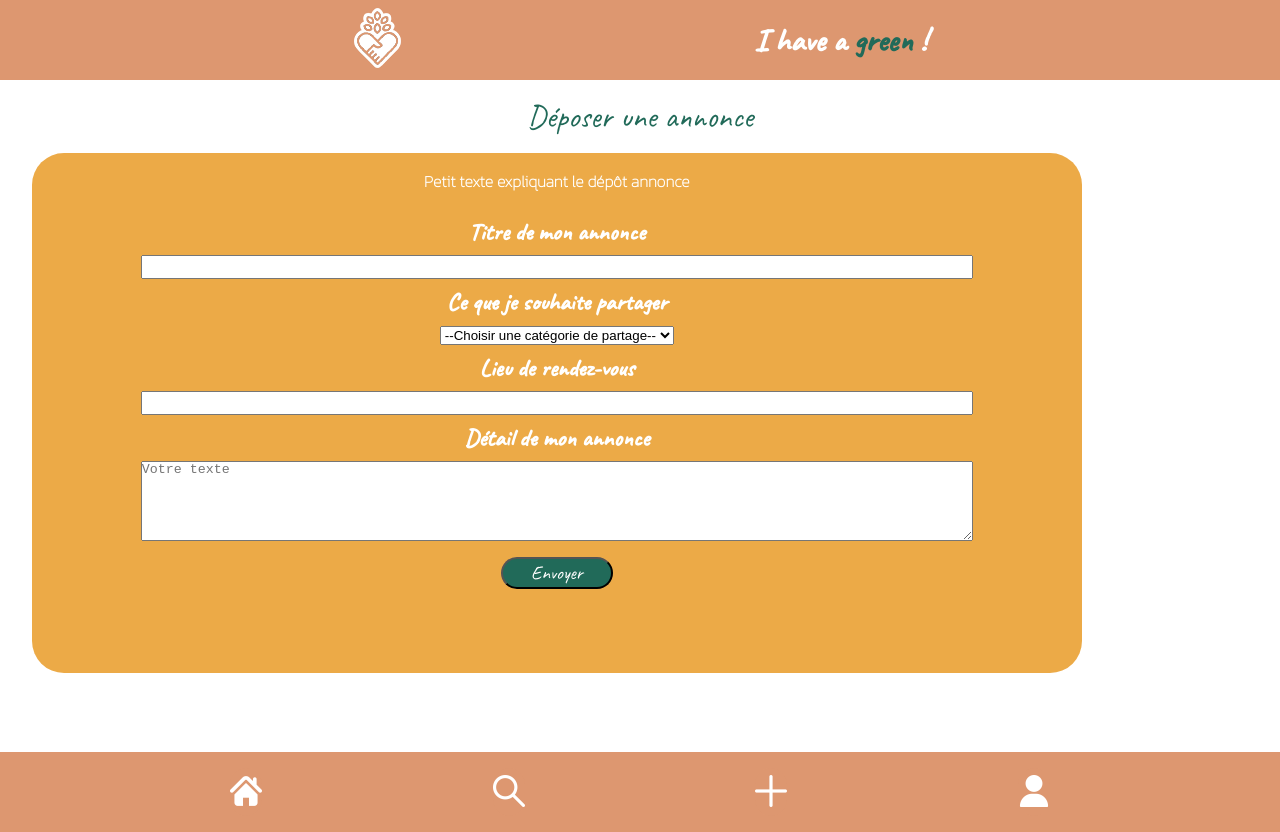
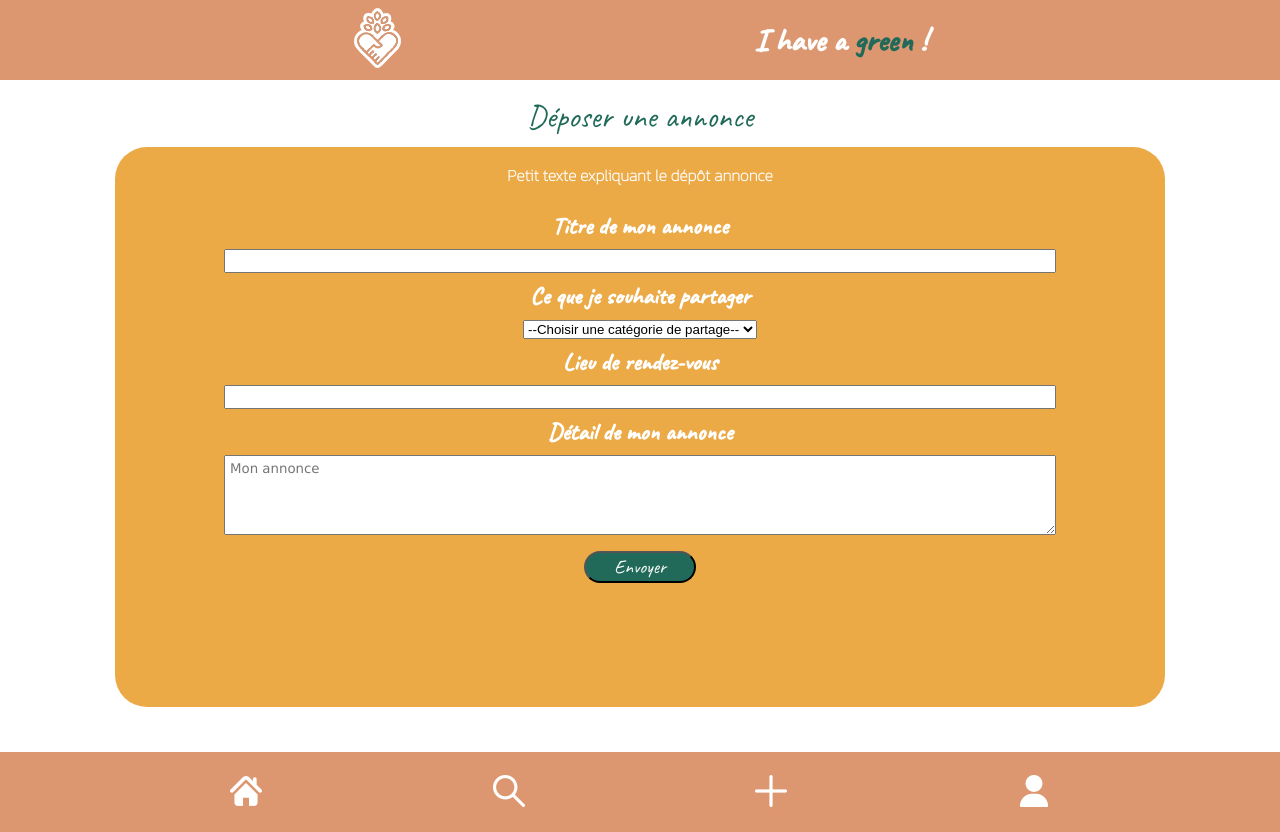
Before and after one commit to Mehdi-Mouilbeau/I-Have-A-Dream, a React (Vite) app in the folder frontend/: page /annonce in a window 1280 px wide. Built offline with nearby package versions, Linux system fonts and the light colour scheme.

Commit message:
Details on contactForm

```diff
--- a/frontend/src/components/AnnonceForm.jsx
+++ b/frontend/src/components/AnnonceForm.jsx
@@ -4,6 +4,11 @@ import "../pages/Annonce.css";
 export default function AnnonceForm() {
   const [title, setTitle] = useState("");
   const [share, setShare] = useState("");
+  const [send, setSend] = useState(false);
+
+  function handleSend() {
+    setSend(!send);
+  }
 
   return (
     <div className="formContainer">
@@ -45,12 +50,15 @@ export default function AnnonceForm() {
             className="inputformtext"
             id="firstName"
             type="text"
-            placeholder="Votre texte"
+            placeholder="Mon annonce"
             value={share}
             onChange={(e) => setShare(e.target.value)}
           />
         </label>
-        <input className="inputformsubmit" type="submit" value="Envoyer" />
+        <button className="inputformsubmit" type="button" onClick={handleSend}>
+          Envoyer
+        </button>
+        {send ? <p className="send">Annonce bien déposée !</p> : ""}
       </form>
     </div>
   );
--- a/frontend/src/pages/Annonce.css
+++ b/frontend/src/pages/Annonce.css
@@ -6,9 +6,11 @@
   font-size: 1rem;
   background-color: var(--yellow-color);
   width: 82vw;
-  height: 65vh;
+  min-height: 70vh;
   border-radius: 2rem;
   margin: 1rem;
+  margin: auto;
+  margin-top: 10px;
 }
 
 .titleannonce {
@@ -39,6 +41,8 @@
 .inputformtext {
   width: 65vw;
   height: 5rem;
+  padding: 5px;
+  font-family: Verdana, Geneva, Tahoma, sans-serif;
 }
 
 .labelform {
@@ -57,3 +61,7 @@
   font-family: var(--title-font);
   font-size: 1.2rem;
 }
+
+.send {
+  font-size: 30px;
+}
--- a/package.json
+++ b/package.json
@@ -19,9 +19,10 @@
     "husky": "^7.0.0"
   },
   "dependencies": {
-    "react-player": "^2.10.1",
     "@fortawesome/fontawesome-free": "^6.1.1",
     "font-awesome": "^4.7.0",
-    "react-router-dom": "^5.3.1"
+    "react-player": "^2.10.1",
+    "react-router-dom": "^5.3.1",
+    "sweetalert2": "^11.4.14"
   }
 }
```
Also changed, not shown: 1 other file (tests, documents, lock files or other folders).
